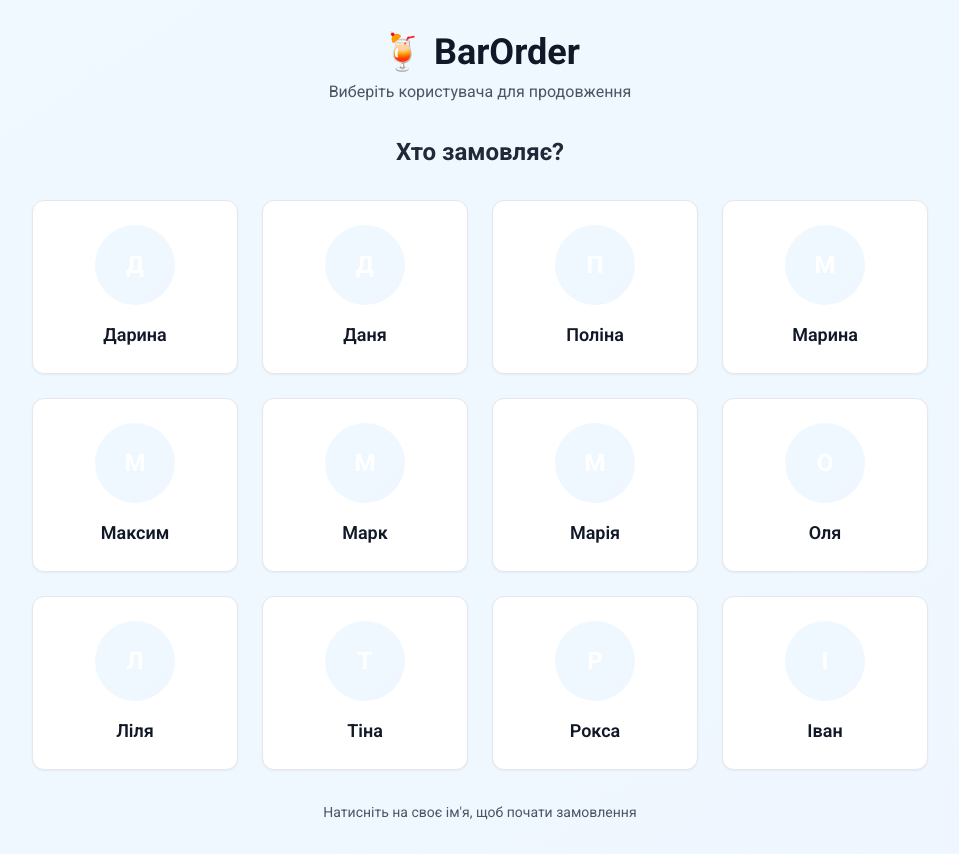
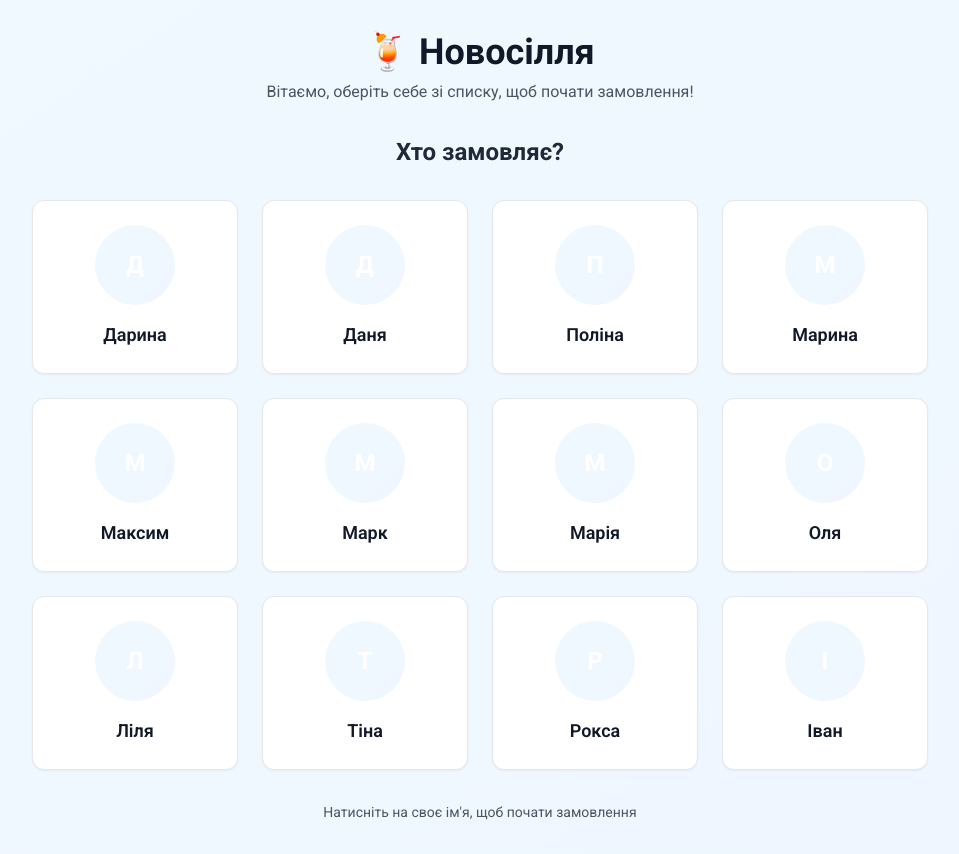
Before and after one commit to ihrynkiv/bar-orders, a React (Vite) app: page /orders-barista in a window 1280 px wide. Shown: the whole page, without its empty margins (160-1119 px from the left). Built offline with nearby package versions, Linux system fonts and the light colour scheme; no server answers.

Commit message:
update text

```diff
--- a/src/pages/CustomerPage.jsx
+++ b/src/pages/CustomerPage.jsx
@@ -32,10 +32,10 @@ const CustomerPage = () => {
         <div className="container mx-auto px-4 py-8">
           <div className="text-center mb-8">
             <h1 className="text-4xl font-bold text-gray-900 mb-2">
-              🍹 BarOrder
+              🍹 Новосілля
             </h1>
             <p className="text-gray-600">
-              Виберіть користувача для продовження
+              Вітаємо, оберіть себе зі списку, щоб почати замовлення!
             </p>
           </div>
           <UserSelector />
```
